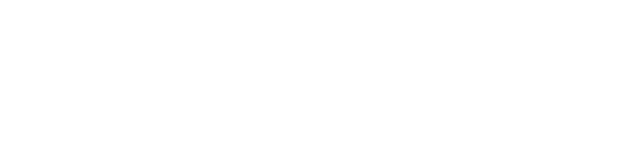
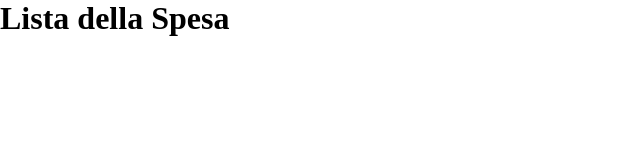
Before and after one commit to Francescosommellaa/js-lista-spesa, a plain HTML site: page index.html in a window 1280 px wide. Shown: the whole page, without its empty margins (0-640 px from the left). Drawn offline with Linux system fonts and the light colour scheme.

Commit message:
crazione lista dinamica

```diff
--- a/index.html
+++ b/index.html
@@ -3,13 +3,18 @@
 <head>
     <meta charset="UTF-8">
     <meta name="viewport" content="width=device-width, initial-scale=1.0">
-    <title>Document</title>
+    <title>Lista della spesa</title>
 
     <!-- css -->
     <link rel="stylesheet" href="CSS/style.css">
 </head>
 <body>
 
+    <div class="list-container">
+        <h1>Lista della Spesa</h1>
+        <ul id="shoppingList"></ul>
+    </div>
+
 
     <!-- js -->
      <script src="js/main.js"></script>
```
